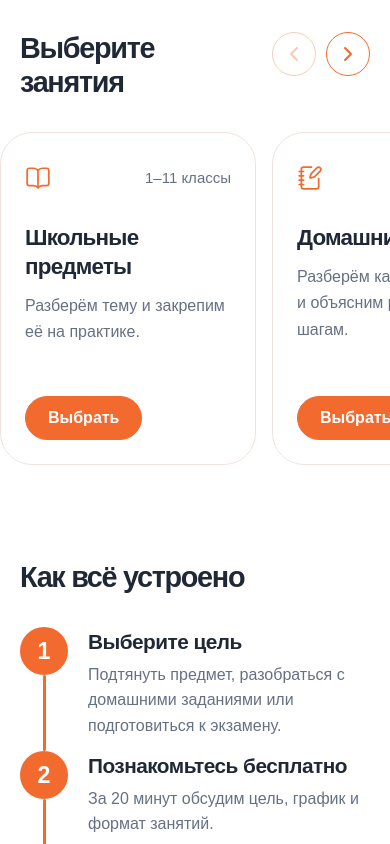
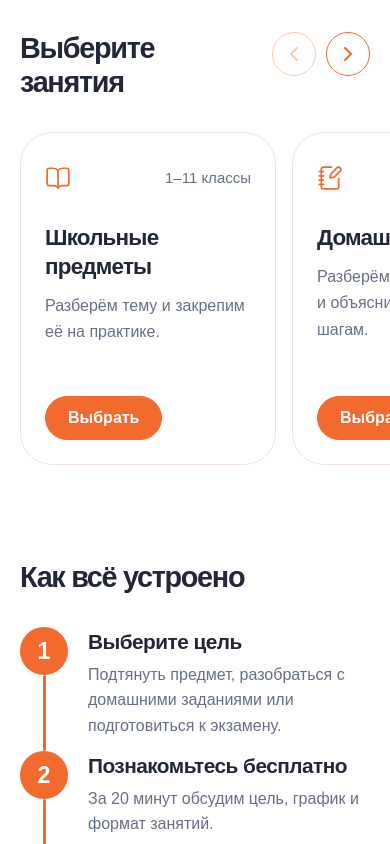
Before and after one commit to al7xey/toprepet, a React (Vite) app: page / in a window 390 px wide. Shown: the part 780-1624 px from the top of the page. Built offline with nearby package versions, Linux system fonts and the light colour scheme.

Commit message:
Add leading space to mobile carousels

```diff
--- a/src/app/experience.css
+++ b/src/app/experience.css
@@ -1366,6 +1366,11 @@
   .teacher-slide:last-child {
     margin-right: 20px;
   }
+
+  .format-slide:first-child,
+  .teacher-slide:first-child {
+    margin-left: 20px;
+  }
 }
 
 @media (max-width: 359px) {
@@ -1379,4 +1384,9 @@
   .teacher-slide:last-child {
     margin-right: 14px;
   }
+
+  .format-slide:first-child,
+  .teacher-slide:first-child {
+    margin-left: 14px;
+  }
 }
```
